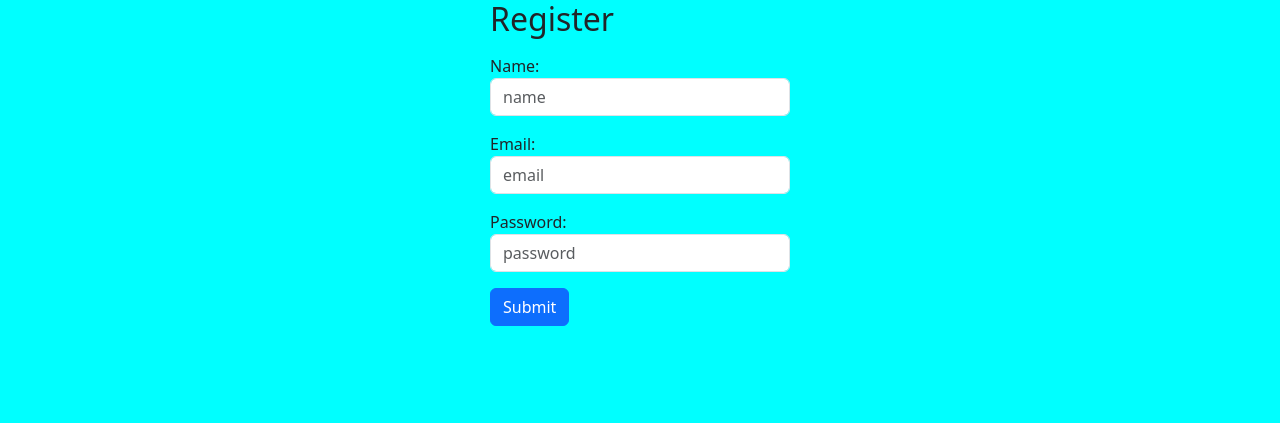
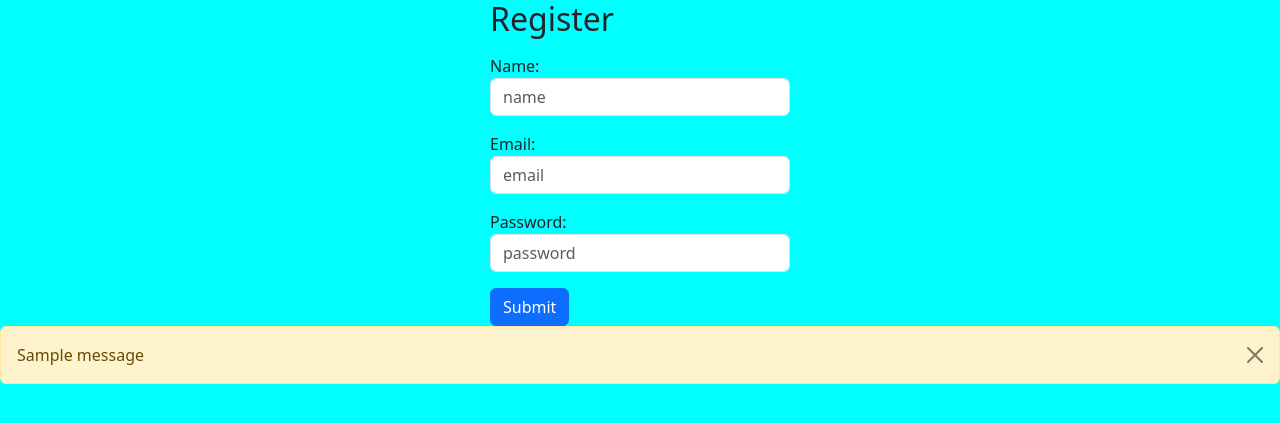
Before and after one commit to Roshanrobin80/django, a Django app: page /register in a window 1280 px wide. Shown: the top 423 px of the page. Run offline with Django 5.2, Linux system fonts and the light colour scheme; one stand-in notice (Sample message) is shown.

Commit message:
django updates

```diff
--- a/eshop/app/views.py
+++ b/eshop/app/views.py
@@ -3,6 +3,7 @@ from django.contrib.auth import authenticate,login,logout
 from .models import *
 import os
 from django.contrib.auth.models import User
+from django.contrib import messages
 
 # Create your views here.
 
@@ -94,6 +95,7 @@ def register(req):
             data.save()
             return redirect(shop_login)
         except:
+            messages.warning(req,"email already exists")
             return redirect(register)
     else:
         return render(req,'user/register.html')
--- a/eshop/templates/user/register.html
+++ b/eshop/templates/user/register.html
@@ -1,23 +1,3 @@
-<!-- <!DOCTYPE html>
-<html lang="en">
-<head>
-    <meta charset="UTF-8">
-    <meta name="viewport" content="width=device-width, initial-scale=1.0">
-    <title>Document</title>
-</head>
-<body>
-    <h2>Register</h2>
-    <form action="" method="post">
-        {% csrf_token %}
-        <input type="text" name="name" id="" placeholder="name">
-        <input type="email" name="email" id="" placeholder="email">
-        <input type="password" name="password" id="" placeholder="password">
-        <input type="submit" value="submit">
-    </form>
-</body>
-</html> -->
-
-
 <!DOCTYPE html>
 <html lang="en">
 
@@ -68,6 +48,15 @@
             </form>
         </div>
     </div>
+
+    {% if messages %}
+    {% for message in messages%}
+    <div class="alert alert-warning alert-dismissible">
+    <button type="button" class="btn-close" data-bs-dismiss="alert  " ></button>
+    {{ message }}
+    </div>
+    {% endfor %}
+    {% endif %}
 </body>
 
 </html>
--- /dev/null
+++ b/largest.py
@@ -0,0 +1,6 @@
+l=[1,2,3,11,12,14]
+a=0
+for i in l:
+    if i>a:
+        a=i
+print(a)
```
Also changed, not shown: eshop/db.sqlite3.
